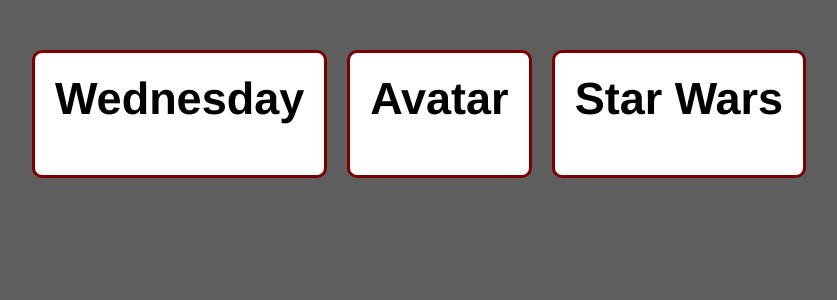
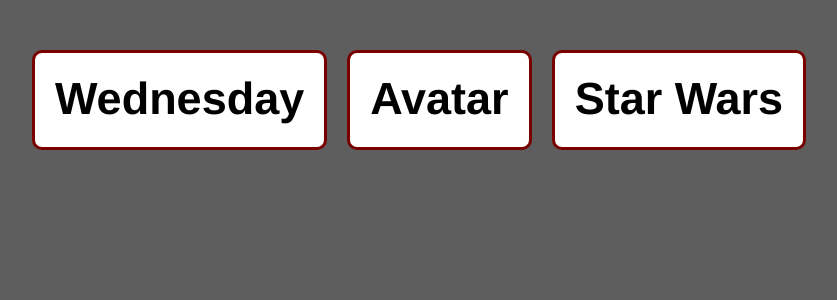
Before and after one commit to TonimaDristy/ReactJS, a React (Vite) app in the folder react-app/: page / in a window 1280 px wide. Shown: the top 300 px of the page, without its empty margins (221-1058 px from the left). Built offline with nearby package versions, Linux system fonts and the light colour scheme.

Commit message:
css card

```diff
--- a/react-app/src/index.css
+++ b/react-app/src/index.css
@@ -15,7 +15,6 @@
 h2 {
   color: rgb(0, 0, 0);
   text-align: center;
-  margin-bottom: 30px;
   font-size: 45px;
 }
 
@@ -29,4 +28,14 @@
 
 }
 
-.card {}
+.card {
+
+  border: 3px solid #790000ff;
+  padding: 20px;
+  margin: 10px;
+  background-color: white;
+  border-radius: 10px;
+  min-height: 100px;
+
+
+}
```
